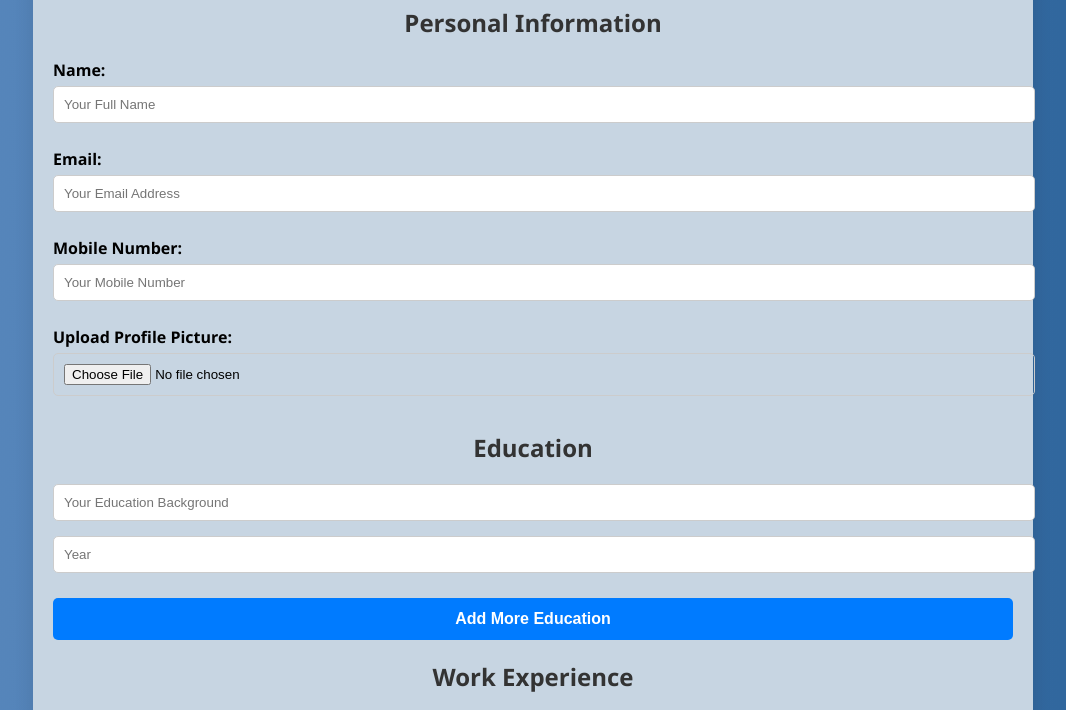
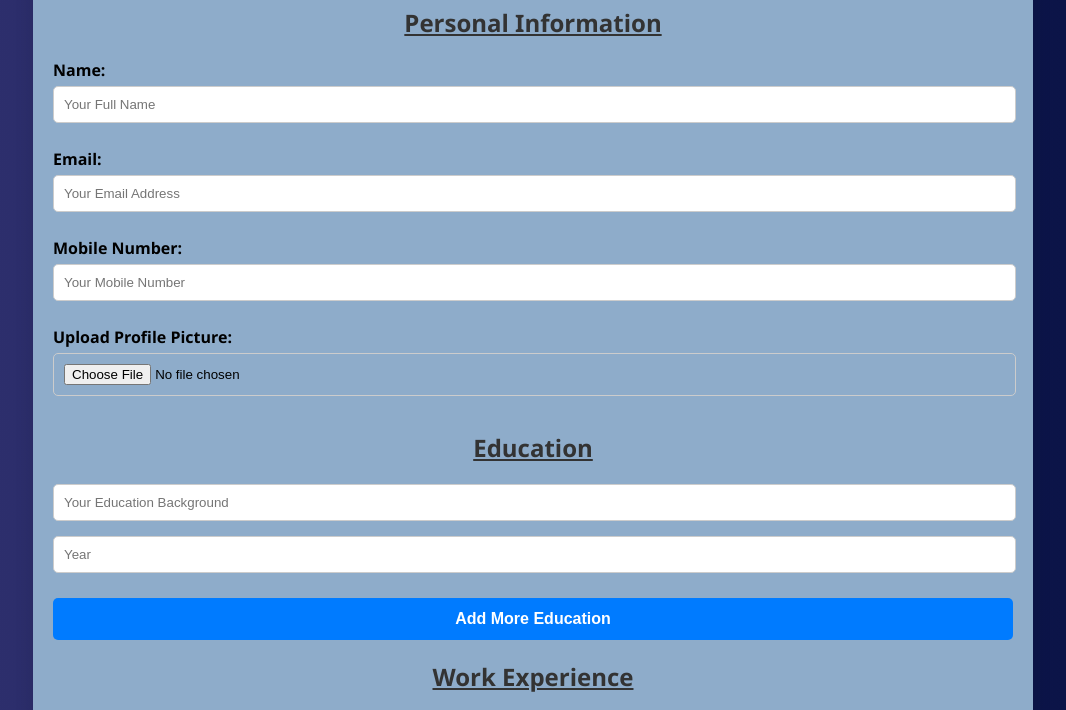
Before and after one commit to MariaKhan10/Hackathon-Milestone-4, a website: page index.html in a window 1280 px wide. Shown: the part 140-850 px from the top of the page, without its empty margins (107-1173 px from the left). Drawn offline with Linux system fonts and the light colour scheme.

Commit message:
made some changes

```diff
--- a/style.css
+++ b/style.css
@@ -1,6 +1,6 @@
 body {
     font-family: 'Segoe UI', Tahoma, Geneva, Verdana, sans-serif;
-    background: linear-gradient(to right, #5988bd, #2d649b);
+    background: linear-gradient(to right, #303170, #081144);
     margin: 0;
     padding: 0;
 }
@@ -8,7 +8,7 @@ body {
 .container {
     max-width: 960px;
     margin: 40px auto;
-    background: #c7d5e2;
+    background: #8eacca;
     padding: 20px;
     border-radius: 8px;
     box-shadow: 0 8px 20px rgba(0, 0, 0, 0.1);
@@ -17,6 +17,7 @@ body {
 h1, h2 {
     color: #333;
     text-align: center;
+    text-decoration: underline;
 }
 
 /* Form Styling */
@@ -35,7 +36,7 @@ label {
 }
 
 input[type="text"], input[type="email"], input[type="tel"], input[type="file"] {
-    width: 100%;
+    width: 98%;
     padding: 10px;
     margin-bottom: 15px;
     border: 1px solid #ccc;
```
